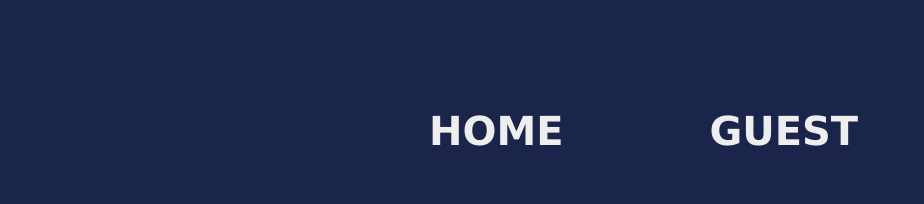
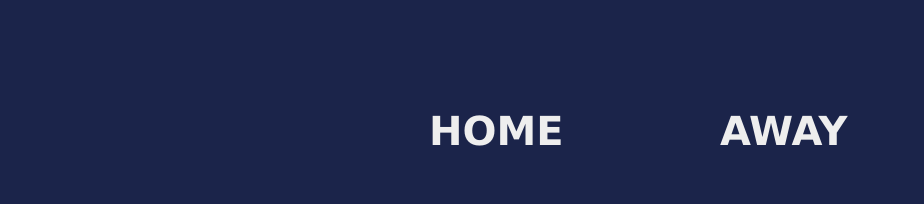
Before and after one commit to dimova/BasketballScoreboard, a website built with Vite: page index.html in a window 1280 px wide. Shown: the top 204 px of the page, without its empty margins (0-924 px from the left). Built offline with nearby package versions, Linux system fonts and the light colour scheme.

Commit message:
Update index.html
Update guest to away.

```diff
--- a/index.html
+++ b/index.html
@@ -14,7 +14,7 @@
     </div>
 
     <div class="team">
-        <h3 id="guest-title" class="team-title">GUEST</h3>
+        <h3 id="guest-title" class="team-title">AWAY</h3>
         <h2 id="guest-score" class="score">0</h2>
 
         <button onclick="updateScore('guest', 1)">+1</button>
```
